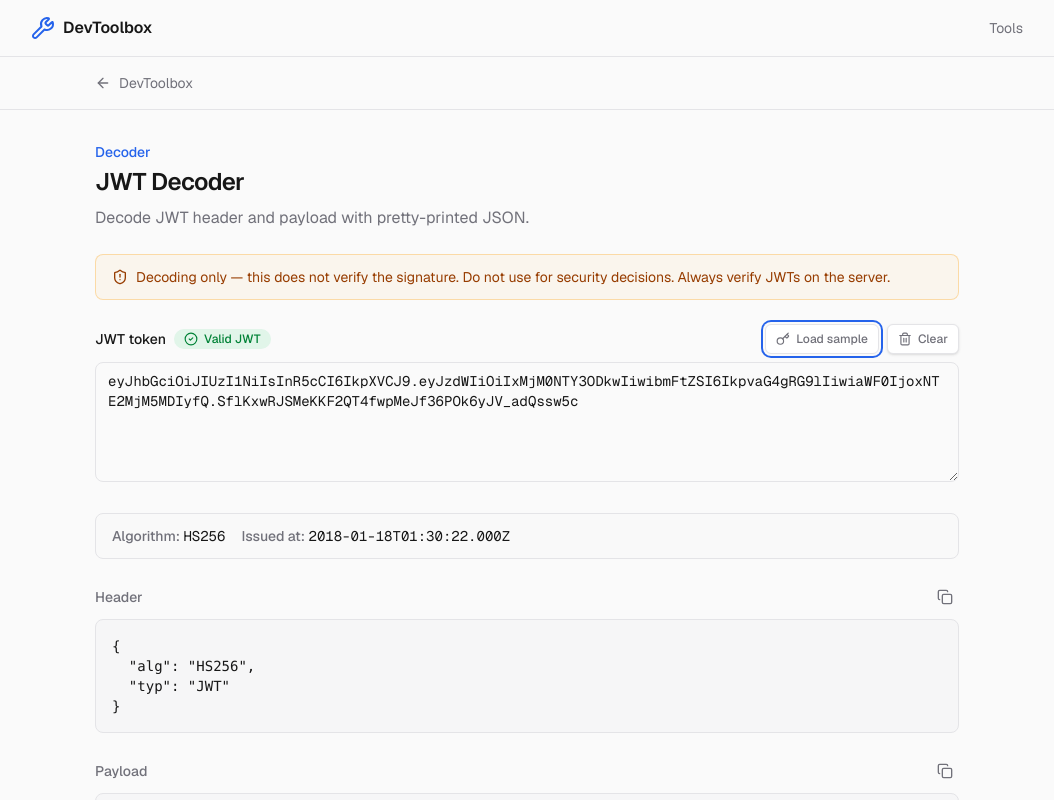
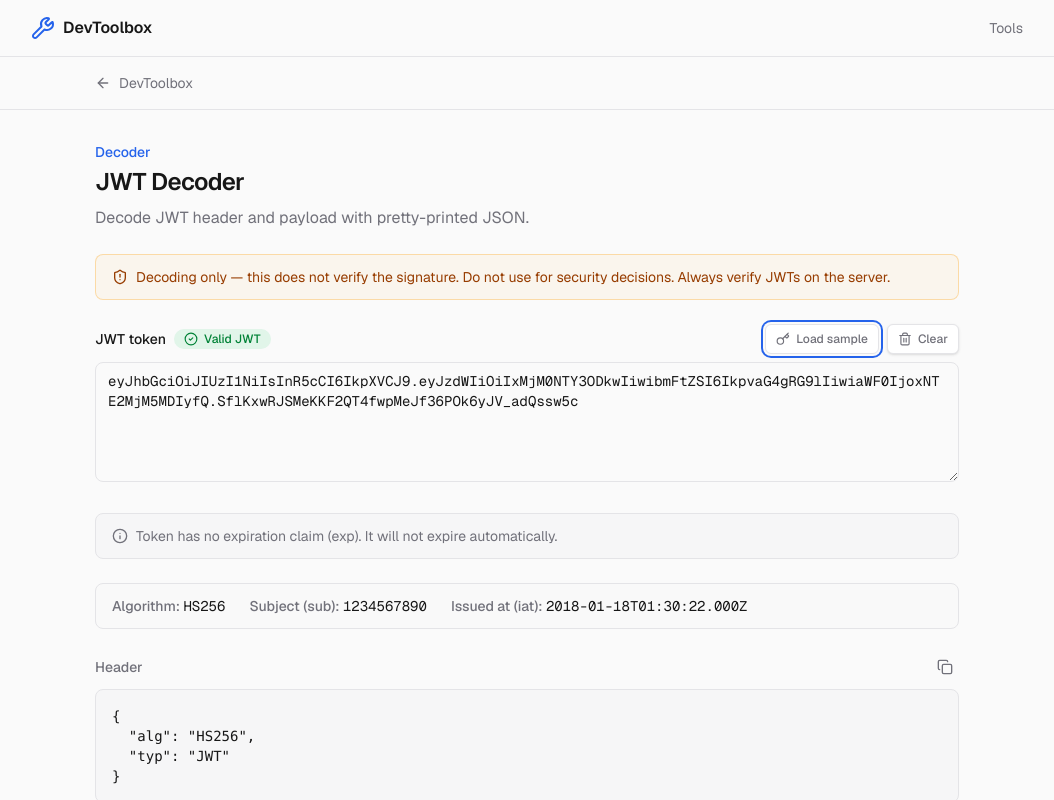
Before and after one commit to dchobarkar/devtoolbox, a Next.js app: page /tools/jwt-decoder in a window 1280 px wide. Both pictures are taken after a click on the button "Load sample". Shown: the top 800 px of the page, without its empty margins (113-1167 px from the left). Built offline with nearby package versions, Linux system fonts and the light colour scheme.

Commit message:
feat: add more attributes

```diff
--- a/app/tools/jwt-decoder/tool-client.tsx
+++ b/app/tools/jwt-decoder/tool-client.tsx
@@ -1,7 +1,16 @@
 "use client";
 
 import { useState, useMemo, useCallback } from "react";
-import { Trash2, Key, CheckCircle2, XCircle, ShieldAlert } from "lucide-react";
+import {
+  Trash2,
+  Key,
+  CheckCircle2,
+  XCircle,
+  ShieldAlert,
+  AlertTriangle,
+  Clock,
+  Info,
+} from "lucide-react";
 
 import { TextArea } from "@/components/shared/TextArea";
 import { CopyButton } from "@/components/shared/CopyButton";
@@ -11,10 +20,47 @@ import { decodeJwt, jwtPartToJson } from "@/lib/parsers/jwt";
 const SAMPLE_JWT =
   "eyJhbGciOiJIUzI1NiIsInR5cCI6IkpXVCJ9.eyJzdWIiOiIxMjM0NTY3ODkwIiwibmFtZSI6IkpvaG4gRG9lIiwiaWF0IjoxNTE2MjM5MDIyfQ.SflKxwRJSMeKKF2QT4fwpMeJf36POk6yJV_adQssw5c";
 
+const nowSec = () => Math.floor(Date.now() / 1000);
+
 function formatTimestamp(ts: unknown): string | null {
   if (typeof ts !== "number") return null;
   const d = new Date(ts * 1000);
   return d.toISOString();
+}
+
+function formatAud(aud: unknown): string | null {
+  if (aud == null) return null;
+  if (typeof aud === "string") return aud;
+  if (Array.isArray(aud)) return aud.map(String).join(", ");
+  return String(aud);
+}
+
+function formatLifetime(iat: number, exp: number): string {
+  const sec = exp - iat;
+  if (sec < 60) return `${sec}s`;
+  if (sec < 3600) return `${Math.round(sec / 60)}m`;
+  if (sec < 86400) return `${(sec / 3600).toFixed(1)}h`;
+  const days = (sec / 86400).toFixed(1);
+  return `${days} day${days === "1.0" ? "" : "s"}`;
+}
+
+function timeUntilOrSince(ts: number): string {
+  const sec = ts - nowSec();
+  const abs = Math.abs(sec);
+  if (abs < 60)
+    return sec >= 0 ? "in less than a minute" : "less than a minute ago";
+  if (abs < 3600) {
+    const m = Math.round(abs / 60);
+    return sec >= 0 ? `in ${m}m` : `${m}m ago`;
+  }
+  if (abs < 86400) {
+    const h = (abs / 3600).toFixed(1);
+    return sec >= 0 ? `in ${h}h` : `${h}h ago`;
+  }
+  const d = Math.round(abs / 86400);
+  return sec >= 0
+    ? `in ${d} day${d === 1 ? "" : "s"}`
+    : `${d} day${d === 1 ? "" : "s"} ago`;
 }
 
 export function JwtDecoderClient() {
@@ -38,8 +84,29 @@ export function JwtDecoderClient() {
   const alg = result.valid ? (result.jwt.header.alg as string) : null;
   const exp = result.valid ? result.jwt.payload.exp : null;
   const iat = result.valid ? result.jwt.payload.iat : null;
+  const nbf = result.valid ? result.jwt.payload.nbf : null;
+  const sub = result.valid ? result.jwt.payload.sub : null;
+  const iss = result.valid ? result.jwt.payload.iss : null;
+  const aud = result.valid ? formatAud(result.jwt.payload.aud) : null;
+
   const expFormatted = formatTimestamp(exp);
   const iatFormatted = formatTimestamp(iat);
+  const nbfFormatted = formatTimestamp(nbf);
+
+  const now = nowSec();
+  const isExpired = typeof exp === "number" && exp < now;
+  const isNotYetValid = typeof nbf === "number" && nbf > now;
+  const hasNoExp = result.valid && (exp == null || typeof exp !== "number");
+  const algNone = typeof alg === "string" && alg.toLowerCase() === "none";
+  const lifetime =
+    result.valid &&
+    typeof iat === "number" &&
+    typeof exp === "number" &&
+    exp > iat
+      ? formatLifetime(iat, exp)
+      : null;
+  const expRelative = typeof exp === "number" ? timeUntilOrSince(exp) : null;
+  const nbfRelative = typeof nbf === "number" ? timeUntilOrSince(nbf) : null;
 
   return (
     <div className="space-y-6">
@@ -110,7 +177,7 @@ export function JwtDecoderClient() {
           value={input}
           onChange={(e) => setInput(e.target.value)}
           error={result.valid ? undefined : result.error}
-          className="min-h-[120px] resize-y font-mono text-sm"
+          className="min-h-30 resize-y font-mono text-sm"
           spellCheck={false}
           aria-invalid={!result.valid && input.trim().length > 0}
         />
@@ -119,8 +186,62 @@ export function JwtDecoderClient() {
       {/* Decoded output */}
       {result.valid && (
         <div className="space-y-6">
-          {/* Summary: alg, exp, iat */}
-          <section className="flex flex-wrap gap-4 rounded-lg border border-border bg-muted/30 px-4 py-3 text-sm">
+          {/* Status warnings: expired, not yet valid, alg none, missing exp */}
+          {(isExpired || isNotYetValid || algNone || hasNoExp) && (
+            <div className="space-y-2">
+              {isExpired && (
+                <div
+                  className="flex flex-wrap items-center gap-2 rounded-lg border border-red-500/40 bg-red-500/10 px-4 py-3 text-sm text-red-700 dark:text-red-300"
+                  role="alert"
+                >
+                  <Clock className="h-4 w-4 shrink-0" aria-hidden />
+                  <span>
+                    <strong>This token has expired.</strong>
+                    {expRelative && ` (${expRelative})`}
+                  </span>
+                </div>
+              )}
+              {isNotYetValid && (
+                <div
+                  className="flex flex-wrap items-center gap-2 rounded-lg border border-amber-500/40 bg-amber-500/10 px-4 py-3 text-sm text-amber-800 dark:text-amber-200"
+                  role="alert"
+                >
+                  <AlertTriangle className="h-4 w-4 shrink-0" aria-hidden />
+                  <span>
+                    <strong>This token is not yet valid (nbf).</strong>
+                    {nbfRelative && ` ${nbfRelative}`}
+                  </span>
+                </div>
+              )}
+              {algNone && (
+                <div
+                  className="flex flex-wrap items-center gap-2 rounded-lg border border-red-500/40 bg-red-500/10 px-4 py-3 text-sm text-red-700 dark:text-red-300"
+                  role="alert"
+                >
+                  <ShieldAlert className="h-4 w-4 shrink-0" aria-hidden />
+                  <span>
+                    <strong>Insecure:</strong> Algorithm &quot;none&quot; means
+                    no signature verification. Do not trust this token.
+                  </span>
+                </div>
+              )}
+              {hasNoExp && !algNone && (
+                <div
+                  className="flex flex-wrap items-center gap-2 rounded-lg border border-border bg-muted/50 px-4 py-3 text-sm text-muted-foreground"
+                  role="status"
+                >
+                  <Info className="h-4 w-4 shrink-0" aria-hidden />
+                  <span>
+                    Token has no expiration claim (exp). It will not expire
+                    automatically.
+                  </span>
+                </div>
+              )}
+            </div>
+          )}
+
+          {/* Summary: alg, standard claims, times, lifetime */}
+          <section className="flex flex-wrap gap-x-6 gap-y-3 rounded-lg border border-border bg-muted/30 px-4 py-3 text-sm">
             {alg && (
               <span>
                 <span className="font-medium text-muted-foreground">
@@ -129,20 +250,73 @@ export function JwtDecoderClient() {
                 <span className="font-mono text-foreground">{alg}</span>
               </span>
             )}
+            {sub != null && (
+              <span>
+                <span className="font-medium text-muted-foreground">
+                  Subject (sub):{" "}
+                </span>
+                <span className="font-mono text-foreground">{String(sub)}</span>
+              </span>
+            )}
+            {iss != null && (
+              <span>
+                <span className="font-medium text-muted-foreground">
+                  Issuer (iss):{" "}
+                </span>
+                <span className="font-mono text-foreground">{String(iss)}</span>
+              </span>
+            )}
+            {aud != null && (
+              <span>
+                <span className="font-medium text-muted-foreground">
+                  Audience (aud):{" "}
+                </span>
+                <span className="font-mono text-foreground break-all">
+                  {aud}
+                </span>
+              </span>
+            )}
             {iatFormatted && (
               <span>
                 <span className="font-medium text-muted-foreground">
-                  Issued at:{" "}
+                  Issued at (iat):{" "}
                 </span>
-                <span className="font-mono text-foreground">{iatFormatted}</span>
+                <span className="font-mono text-foreground">
+                  {iatFormatted}
+                </span>
+              </span>
+            )}
+            {nbfFormatted && (
+              <span>
+                <span className="font-medium text-muted-foreground">
+                  Not before (nbf):{" "}
+                </span>
+                <span className="font-mono text-foreground">
+                  {nbfFormatted}
+                </span>
               </span>
             )}
             {expFormatted && (
               <span>
                 <span className="font-medium text-muted-foreground">
-                  Expires:{" "}
+                  Expires (exp):{" "}
                 </span>
-                <span className="font-mono text-foreground">{expFormatted}</span>
+                <span className="font-mono text-foreground">
+                  {expFormatted}
+                </span>
+                {expRelative && (
+                  <span className="ml-1 text-muted-foreground">
+                    ({expRelative})
+                  </span>
+                )}
+              </span>
+            )}
+            {lifetime && (
+              <span>
+                <span className="font-medium text-muted-foreground">
+                  Lifetime:{" "}
+                </span>
+                <span className="font-mono text-foreground">{lifetime}</span>
               </span>
             )}
           </section>
@@ -159,7 +333,7 @@ export function JwtDecoderClient() {
                 className="rounded p-1.5 text-muted-foreground transition-colors hover:bg-muted/50 hover:text-foreground focus:outline-none focus:ring-2 focus:ring-accent focus:ring-offset-2 focus:ring-offset-background"
               />
             </div>
-            <pre className="max-h-[200px] overflow-auto rounded-lg border border-border bg-muted/50 p-4 font-mono text-sm text-foreground">
+            <pre className="max-h-50 overflow-auto rounded-lg border border-border bg-muted/50 p-4 font-mono text-sm text-foreground">
               <code>{headerJson}</code>
             </pre>
           </section>
@@ -176,7 +350,7 @@ export function JwtDecoderClient() {
                 className="rounded p-1.5 text-muted-foreground transition-colors hover:bg-muted/50 hover:text-foreground focus:outline-none focus:ring-2 focus:ring-accent focus:ring-offset-2 focus:ring-offset-background"
               />
             </div>
-            <pre className="max-h-[280px] overflow-auto rounded-lg border border-border bg-muted/50 p-4 font-mono text-sm text-foreground">
+            <pre className="max-h-70 overflow-auto rounded-lg border border-border bg-muted/50 p-4 font-mono text-sm text-foreground">
               <code>{payloadJson}</code>
             </pre>
           </section>
```
